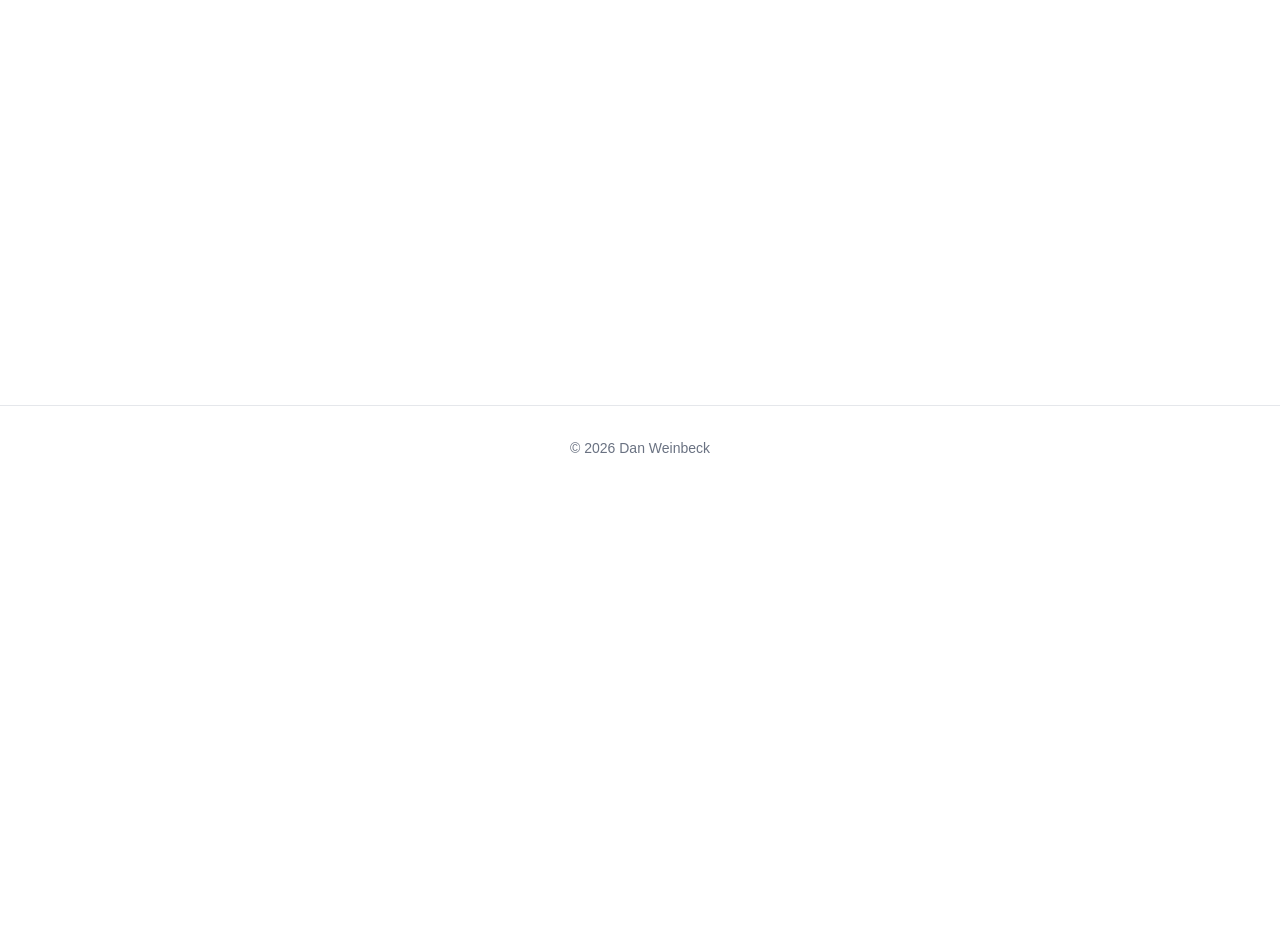
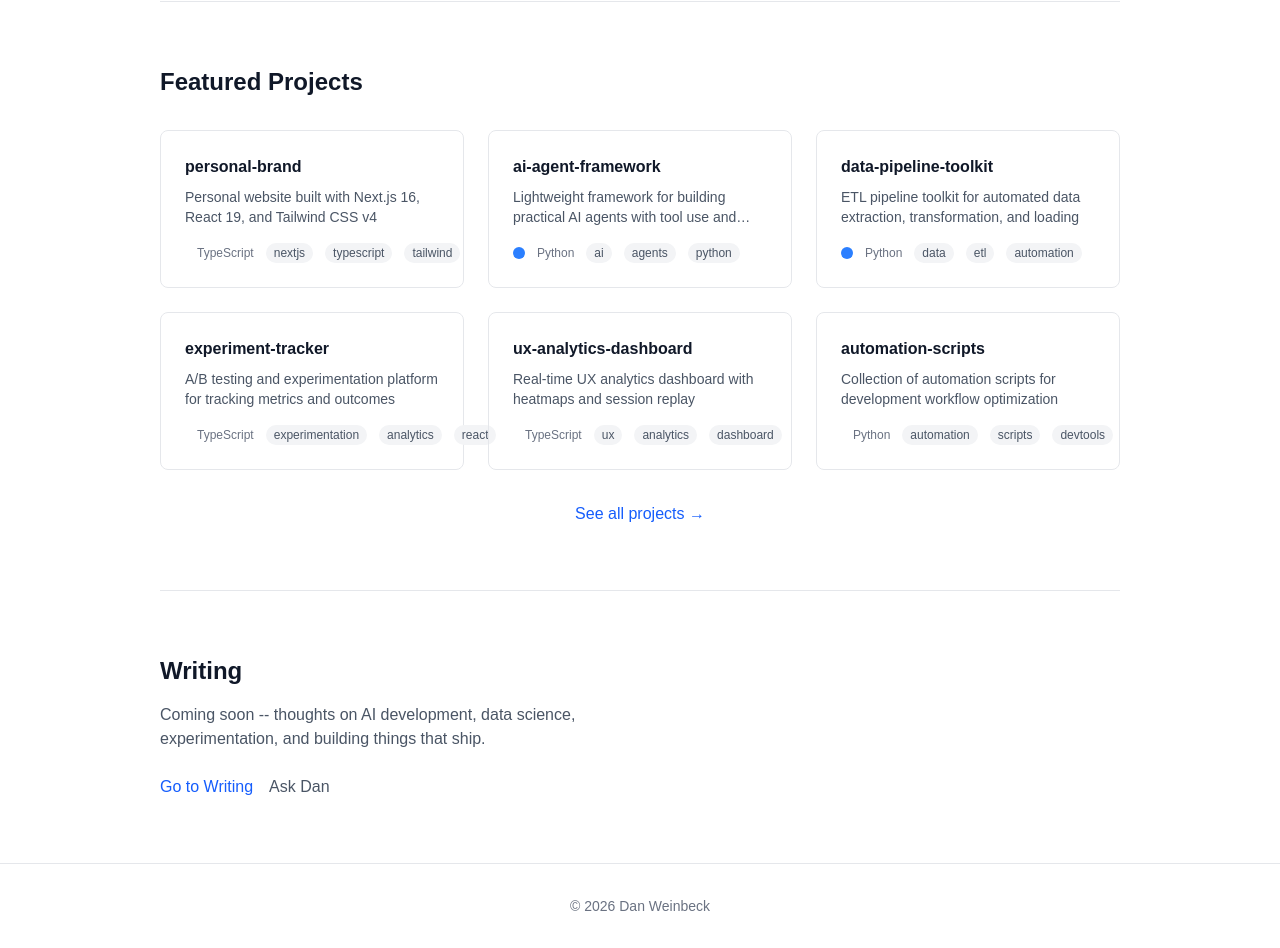
Before and after one commit to dweinbeck/personal-brand, a Next.js app: page / in a window 1280 px wide. Shown: the part 460-1408 px from the top of the page. Before the commit the page ends 950 px from the top, so only its background shows below. Built offline with nearby package versions, Linux system fonts and the light colour scheme.

Commit message:
feat(02-02): add BlogTeaser and compose complete home page
- Created BlogTeaser section with links to /writing and /assistant
- Updated page.tsx to compose HeroSection + FeaturedProjects + BlogTeaser
- Sections separated by border-t dividers with py-16 spacing

```diff
--- a/src/app/page.tsx
+++ b/src/app/page.tsx
@@ -1,9 +1,13 @@
+import { BlogTeaser } from "@/components/home/BlogTeaser";
+import { FeaturedProjects } from "@/components/home/FeaturedProjects";
 import { HeroSection } from "@/components/home/HeroSection";
 
 export default function HomePage() {
   return (
     <div className="mx-auto max-w-5xl px-4 sm:px-6 lg:px-8">
       <HeroSection />
+      <FeaturedProjects />
+      <BlogTeaser />
     </div>
   );
 }
--- /dev/null
+++ b/src/components/home/BlogTeaser.tsx
@@ -0,0 +1,27 @@
+import Link from "next/link";
+
+export function BlogTeaser() {
+  return (
+    <section className="py-16 border-t border-gray-200 motion-safe:animate-fade-in-up">
+      <h2 className="text-2xl font-bold text-gray-900 mb-4">Writing</h2>
+      <p className="text-gray-600 mb-6 max-w-lg">
+        Coming soon -- thoughts on AI development, data science,
+        experimentation, and building things that ship.
+      </p>
+      <div className="flex gap-4">
+        <Link
+          href="/writing"
+          className="text-blue-600 hover:text-blue-800 font-medium transition-colors"
+        >
+          Go to Writing
+        </Link>
+        <Link
+          href="/assistant"
+          className="text-gray-600 hover:text-gray-900 font-medium transition-colors"
+        >
+          Ask Dan
+        </Link>
+      </div>
+    </section>
+  );
+}
```
